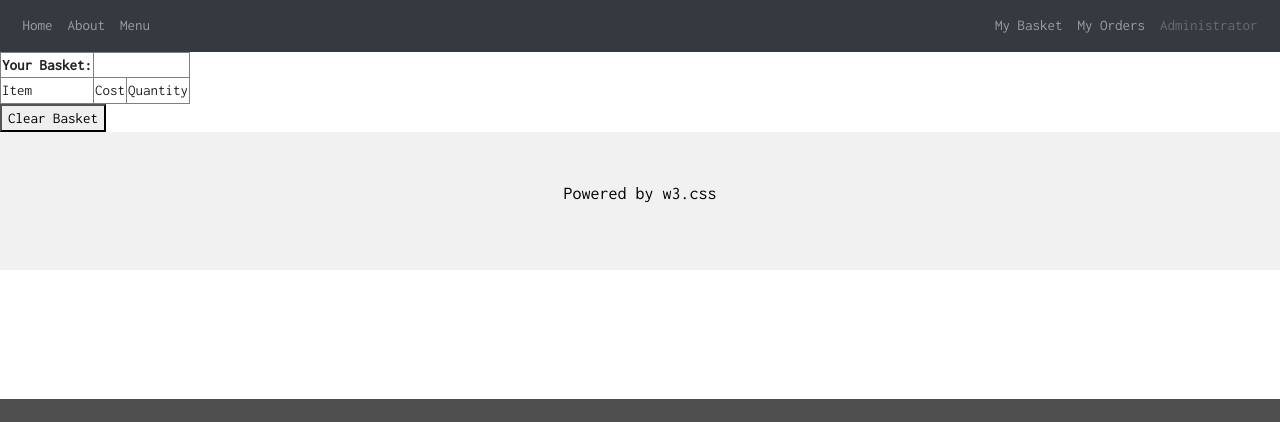
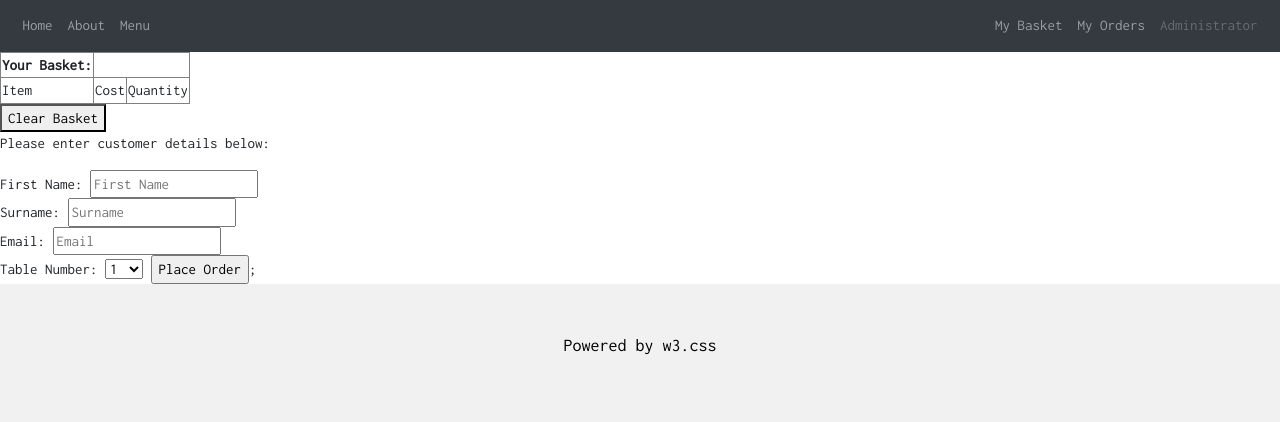
Before and after one commit to JamesThomasLee/barapplication, a PHP site: page /basket.php in a window 1280 px wide. Shown: the part 401-823 px from the top of the page. Before the commit the page ends 800 px from the top, so only its background shows below. Run offline with PHP 8.4, Linux system fonts and the light colour scheme.

Commit message:
Removed page requesting customer details when placing an order. Have instead put this form on the basket page to save having to be sent to another page when clicking place order button. Also created the place order controller to control the form.

```diff
--- a/BobbysBar/public/basket.php
+++ b/BobbysBar/public/basket.php
@@ -44,13 +44,13 @@
     echo '</tr>';
 }
 echo '</table>';
+?>
+<form action="../src/controller/basketController.php" method="post">
+<button type="submit" name="clear_basket">Clear Basket</button>
+</form>
 
-echo '<form action="../src/controller/basketController.php" method="post">';
-echo '<button type="submit" name="clear_basket">Clear Basket</button>';
-echo '</form>';
+<?php include_once('../src/view/placeOrder.php'); ?>
 
-
-?>
 
 </body>
 
--- a/BobbysBar/src/controller/basketController.php
+++ b/BobbysBar/src/controller/basketController.php
@@ -31,4 +31,6 @@
     header("Location: ../../public/basket.php");
 }
 
+
+
 ?>
--- /dev/null
+++ b/BobbysBar/src/controller/placeOrderController.php
@@ -0,0 +1,5 @@
+<?php
+
+
+
+?>
--- /dev/null
+++ b/BobbysBar/src/view/placeOrder.php
@@ -0,0 +1,20 @@
+<form  action="../src/controller/placeOrderController.php" method="post">
+    <p>Please enter customer details below: </p>
+    First Name: <input type="text" name="first_name" placeholder="First Name" minlength="1" maxlength="20" autocomplete="off">
+    <br>
+    Surname: <input type="text" name="surname" placeholder="Surname" minlength="1" maxlength="25" autocomplete="off">
+    <br>
+    Email: <input type="text" name="email" placeholder="Email" minlength="1" maxlength="35" autocomplete="off">
+    <br>
+    Table Number: <select name="table_number">
+        <?php
+        //drop down box for 30 tables in the bar
+        $i = 1;
+        for($i = 1; $i < 31; $i++){
+            echo '<option value=' . $i . '>' . $i . '</option>';
+        }
+        ?>
+    </select>
+    <input type="submit" name="placeOrder" value="Place Order">;
+    <br>
+</form>
```
Also changed, not shown: BobbysBar/public/admin_pages/customer_details.php (deleted, +0 -12 lines), BobbysBar/src/view/customerDetails.php (deleted, +0 -24 lines).
